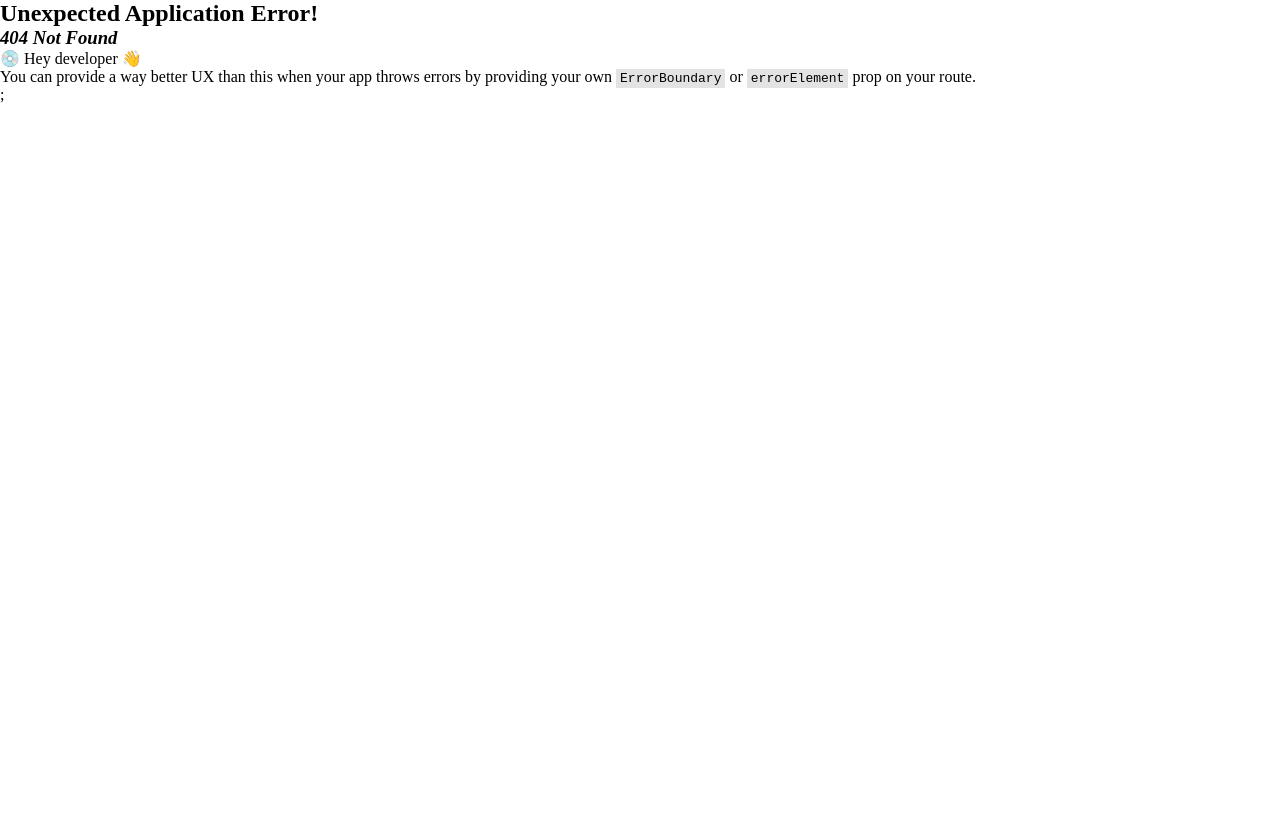
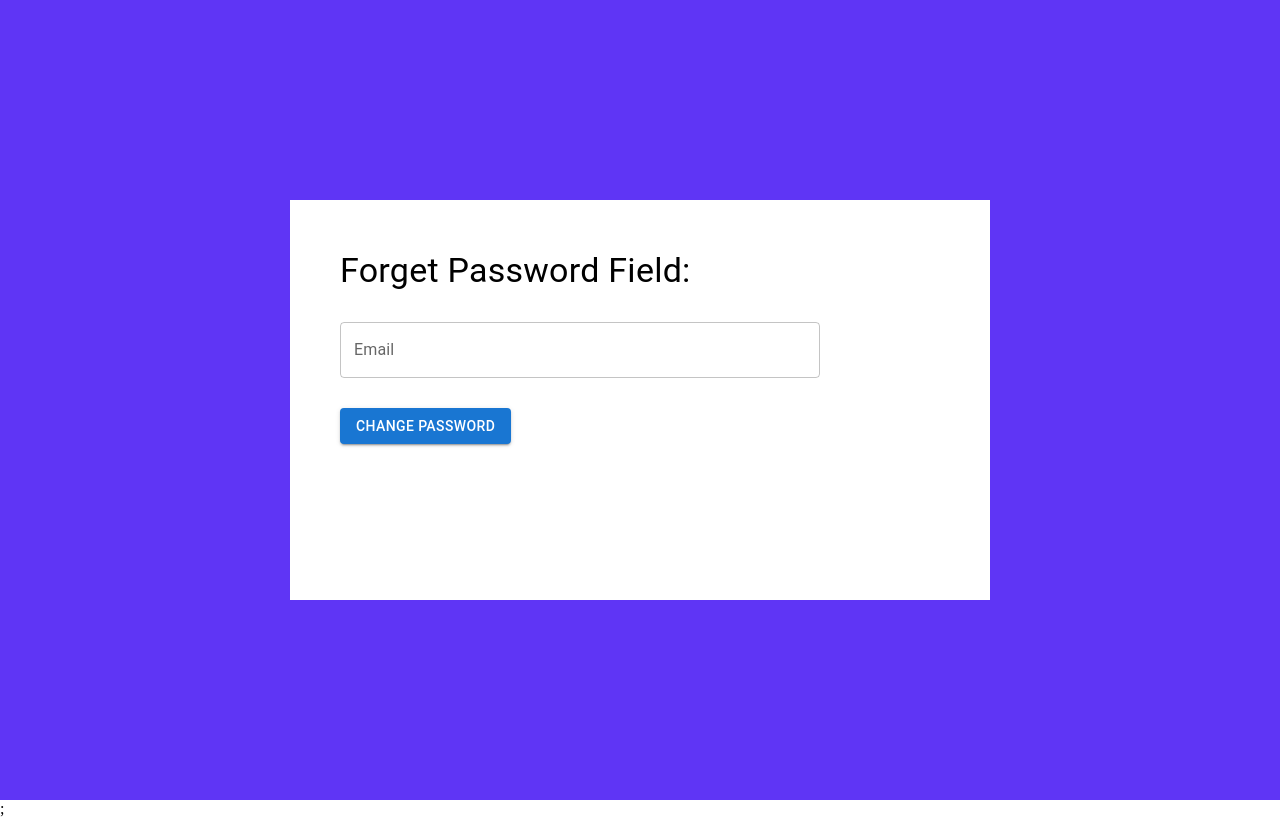
Before and after one commit to azhar-uddin-rahad/ChattingApp-2, a React (Vite) app: page /forgotpassword in a window 1280 px wide. Before the commit this address had no page. Built offline with nearby package versions, Linux system fonts and the light colour scheme.

Commit message:
forget password function successfully

```diff
--- a/src/App.jsx
+++ b/src/App.jsx
@@ -9,6 +9,7 @@ import Login from "./Pages/Login";
 import { ToastContainer} from 'react-toastify';
 import 'react-toastify/dist/ReactToastify.css';
 import Home from "./Pages/Home";
+import ForgotPassword from "./Pages/ForgotPassword";
 
 function App() {
   const route = createBrowserRouter(
@@ -17,6 +18,7 @@ function App() {
         <Route path="/" element={<Registration></Registration>}></Route>
         <Route path="/login" element={<Login></Login>}></Route>
         <Route path="/home" element={<Home></Home>}></Route>
+        <Route path="/forgotpassword" element={<ForgotPassword></ForgotPassword>}></Route>
       </Route>
     )
   );
--- /dev/null
+++ b/src/Pages/ForgotPassword.jsx
@@ -0,0 +1,60 @@
+import { Button, TextField, Typography } from '@mui/material'
+import React, { useState } from 'react'
+import { getAuth, sendPasswordResetEmail } from "firebase/auth";
+import { toast } from 'react-toastify';
+import { useNavigate } from 'react-router-dom';
+
+const ForgotPassword = () => {
+  const auth = getAuth();
+  const navigate=useNavigate()
+  const [email,setEmail]=useState("")
+  const handleForgotPassword=(e)=>{
+    const sendEmail=e.target.value;
+    setEmail(sendEmail)
+
+  }
+  const handleBtnClick=()=>{
+    sendPasswordResetEmail(auth, email)
+  .then(() => {
+    toast.success('Check Your Email', {
+      position: "bottom-center",
+      autoClose: 5000,
+      hideProgressBar: false,
+      closeOnClick: true,
+      pauseOnHover: true,
+      draggable: true,
+      progress: undefined,
+      theme: "light",
+      });
+
+      navigate("/login")
+  })
+  .catch((error) => {
+    const errorCode = error.code;
+    const errorMessage = error.message;
+
+      toast.error('Please Enter Valid Email', {
+        position: "bottom-center",
+        autoClose: 5000,
+        hideProgressBar: false,
+        closeOnClick: true,
+        pauseOnHover: true,
+        draggable: true,
+        progress: undefined,
+        theme: "light",
+        });
+  });
+
+  }
+  return (
+    <div className='forgetPasswordContainer'>
+          <div className='forgetPasswordBody'>
+            <Typography component="h1" variant='h4'>Forget Password Field:</Typography>
+            <TextField  type="email" id="outlined-basic" label="Email" variant="outlined" onChange={(e)=>{handleForgotPassword(e)}} className='changePassField'/>
+            <Button variant="contained" onClick={handleBtnClick}>Change Password</Button>
+          </div>
+    </div>
+  )
+}
+
+export default ForgotPassword
--- a/src/Pages/Home.jsx
+++ b/src/Pages/Home.jsx
@@ -1,20 +1,23 @@
 import { Button } from '@mui/material';
 import React from 'react';
 import { getAuth, signOut } from "firebase/auth";
+import { useNavigate } from 'react-router-dom';
 const Home = () => {
 
-const auth = getAuth();
+    const auth = getAuth();
+    const navigate=useNavigate()
+const handleSignOut=()=>{
 
-const handleSignOut=()=>{
     signOut(auth).then(() => {
-        // Sign-out successful.
+        navigate("/login")
       }).catch((error) => {
-        // An error happened.
+
       });
 }
 
     return (
         <div>
+
             <Button variant="contained" onClick={handleSignOut}>Contained</Button>
         </div>
     );
--- a/src/Pages/Login.jsx
+++ b/src/Pages/Login.jsx
@@ -141,6 +141,7 @@ const Login = () => {
               {error.passwordError}
             </Alert>
           )}
+          <Typography component="p" variant="p" className="orange">Forget Password ? <Link to="/forgotpassword">Click here ?</Link></Typography>
           <Button
             variant="contained"
             onClick={handleLogin}
--- a/src/index.css
+++ b/src/index.css
@@ -72,3 +72,21 @@
   top: 75px;
   right: 31px;
 }
+
+.forgetPasswordContainer{
+  display: flex;
+  justify-content: center;
+  align-items: center;
+  background: #5F35F5;
+  height: 100vh;
+}
+.forgetPasswordBody{
+  height: 300px;
+  width: 600px;
+  padding: 50px;
+  background: #fff;
+}
+.changePassField{
+  margin: 30px 0 !important;
+  width: 80%;
+}
```
